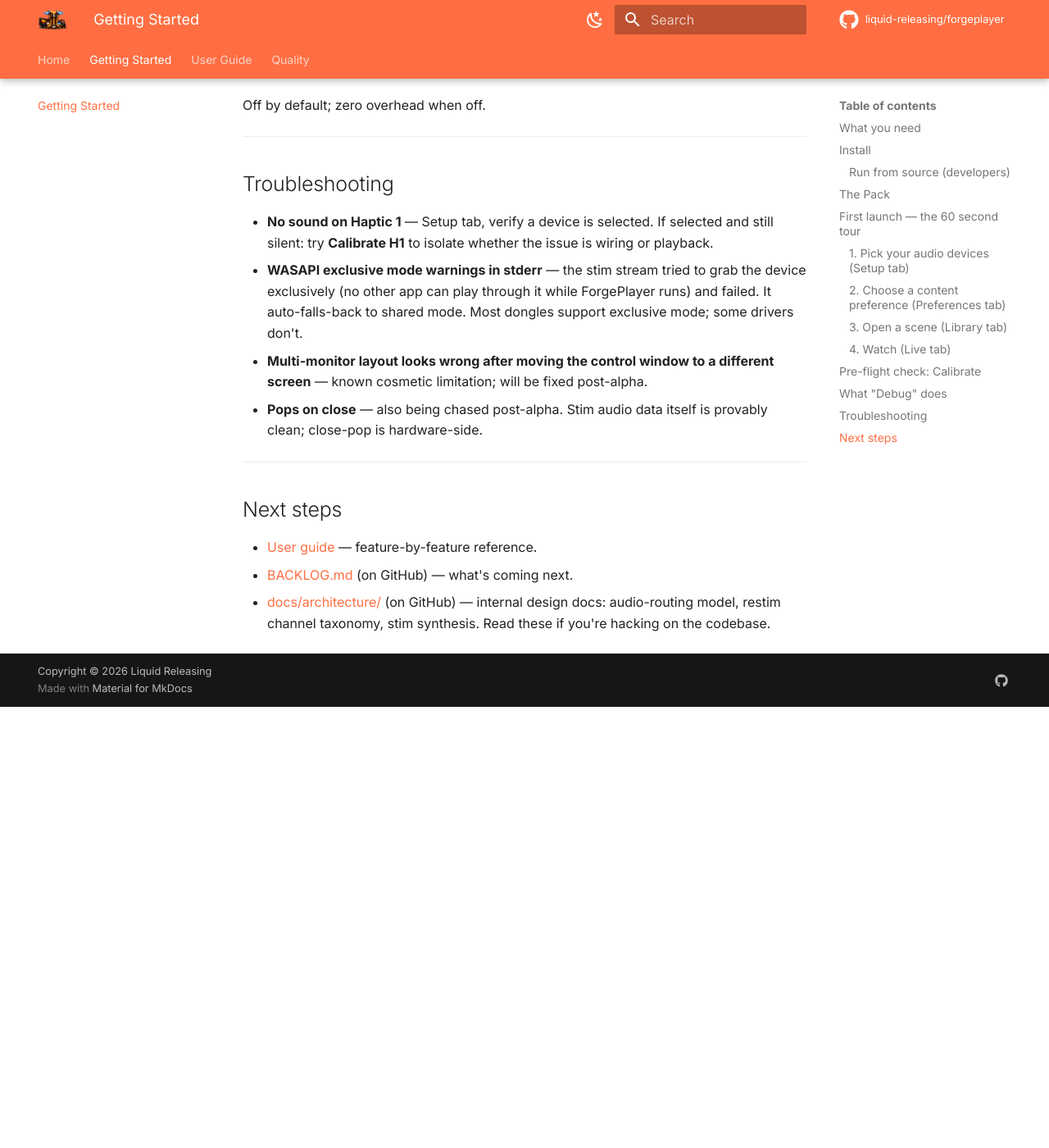
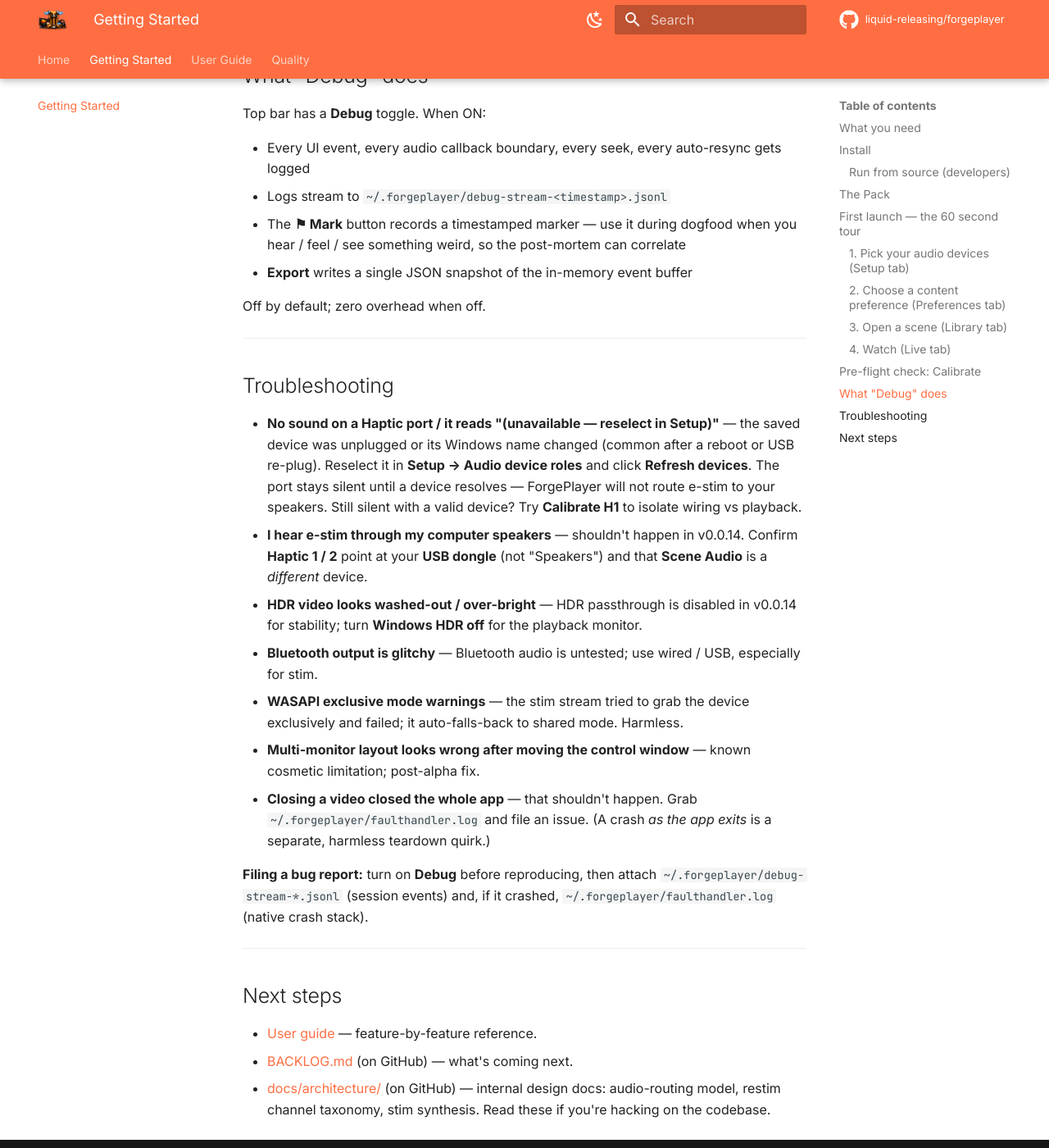
Before and after one commit to liquid-releasing/forgeplayer, an MkDocs documentation site: the page built from docs/getting-started.md, in a window 1280 px wide and 1400 px high, scrolled down 5037 px. Shown: the whole window at 82% size. Built offline with MkDocs 1.6.1 and Material for MkDocs 9.7.7, drawn with Linux system fonts in a browser that asks for light colours; comment, search, counter and statistics services are not loaded; before the commit the page ends 5899 px from its top, so only the background shows below that; some of the changed text lies outside the part shown.

Commit message:
Docs: getting-started accuracy for v0.0.14 public testing
Windows install mentions the Setup.exe installer + SmartScreen "keep the
download" steps; five tabs (adds About). Setup step + Troubleshooting cover
the e-stim safety (never routes to speakers; unavailable device stays silent →
reselect), Haptic 2 optional, HDR-off-in-v0.0.14, Bluetooth untested, and where
the debug + faulthandler crash logs live for bug reports.

Co-Authored-By: Claude Opus 4.8 <noreply@anthropic.com>

```diff
--- a/docs/getting-started.md
+++ b/docs/getting-started.md
@@ -37,12 +37,19 @@ install — everything is bundled.
 
 | Platform | File | How to run |
 |---|---|---|
-| Windows | `ForgePlayer-windows.zip` | Unzip, double-click `ForgePlayer.exe` |
+| Windows | `ForgePlayer-Setup.exe` (installer) or `ForgePlayer-windows.zip` (portable) | Run the installer (registers `.forge` double-click), or unzip and run `ForgePlayer.exe` |
 | macOS | `ForgePlayer-macos.zip` | Unzip, open `ForgePlayer.app` (right-click → Open the first time, since the app isn't notarized yet) |
 | Linux | `ForgePlayer-linux.tar.gz` | Extract, run `ForgePlayer/ForgePlayer` |
 
-The window opens with four tabs: **Library**, **Live**, **Setup**,
-**Preferences**.
+!!! note "Windows: keeping the download past SmartScreen"
+    ForgePlayer isn't code-signed yet, so Windows flags it as an unknown
+    publisher — the file is safe, you just have to allow it. **In your browser**
+    the download may be blocked: open Downloads → **⋯ / Keep → Keep anyway**.
+    **On first run** a blue "Windows protected your PC" box appears: click
+    **More info → Run anyway**. This is a one-time step per download.
+
+The window opens with five tabs: **Library**, **Live**, **Setup**,
+**Preferences**, **About**.
 
 ### Run from source (developers)
 
@@ -98,10 +105,14 @@ Library refresh and remembers it after that.
 - **Scene Audio** — where the video's mp3 / mp4 audio plays. Usually
   your headset or speakers.
 - **Haptic 1** — your main stim USB dongle.
-- **Haptic 2** — second USB dongle for prostate, OR leave unset.
+- **Haptic 2** — second USB dongle for prostate, OR **leave unset** if you
+  only have one stim box.
 
-The dropdowns show every audio output Windows reports. If your dongle
-isn't there, plug it in and click "Refresh".
+The dropdowns show every audio output Windows reports. If your dongle isn't
+there, plug it in and click **Refresh devices**. If a stim port later reads
+**(unavailable — reselect in Setup)**, that port stays **silent** and you just
+reselect it — ForgePlayer never routes e-stim to your speakers. Use **wired /
+USB** outputs; Bluetooth audio is untested.
 
 ![ForgePlayer Setup tab — audio device roles and monitors](assets/forgeplayer-setup.png)
 
@@ -182,18 +193,31 @@ Off by default; zero overhead when off.
 
 ## Troubleshooting
 
-- **No sound on Haptic 1** — Setup tab, verify a device is selected.
-  If selected and still silent: try **Calibrate H1** to isolate
-  whether the issue is wiring or playback.
-- **WASAPI exclusive mode warnings in stderr** — the stim stream tried
-  to grab the device exclusively (no other app can play through it
-  while ForgePlayer runs) and failed. It auto-falls-back to shared
-  mode. Most dongles support exclusive mode; some drivers don't.
-- **Multi-monitor layout looks wrong after moving the control window
-  to a different screen** — known cosmetic limitation; will be fixed
-  post-alpha.
-- **Pops on close** — also being chased post-alpha. Stim audio data
-  itself is provably clean; close-pop is hardware-side.
+- **No sound on a Haptic port / it reads "(unavailable — reselect in
+  Setup)"** — the saved device was unplugged or its Windows name changed
+  (common after a reboot or USB re-plug). Reselect it in **Setup → Audio
+  device roles** and click **Refresh devices**. The port stays silent until a
+  device resolves — ForgePlayer will not route e-stim to your speakers. Still
+  silent with a valid device? Try **Calibrate H1** to isolate wiring vs
+  playback.
+- **I hear e-stim through my computer speakers** — shouldn't happen in
+  v0.0.14. Confirm **Haptic 1 / 2** point at your **USB dongle** (not
+  "Speakers") and that **Scene Audio** is a *different* device.
+- **HDR video looks washed-out / over-bright** — HDR passthrough is disabled
+  in v0.0.14 for stability; turn **Windows HDR off** for the playback monitor.
+- **Bluetooth output is glitchy** — Bluetooth audio is untested; use wired /
+  USB, especially for stim.
+- **WASAPI exclusive mode warnings** — the stim stream tried to grab the
+  device exclusively and failed; it auto-falls-back to shared mode. Harmless.
+- **Multi-monitor layout looks wrong after moving the control window** —
+  known cosmetic limitation; post-alpha fix.
+- **Closing a video closed the whole app** — that shouldn't happen. Grab
+  `~/.forgeplayer/faulthandler.log` and file an issue. (A crash *as the app
+  exits* is a separate, harmless teardown quirk.)
+
+**Filing a bug report:** turn on **Debug** before reproducing, then attach
+`~/.forgeplayer/debug-stream-*.jsonl` (session events) and, if it crashed,
+`~/.forgeplayer/faulthandler.log` (native crash stack).
 
 ---
 
```
